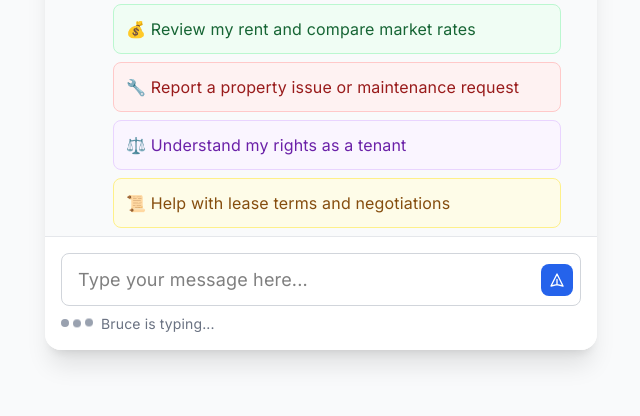
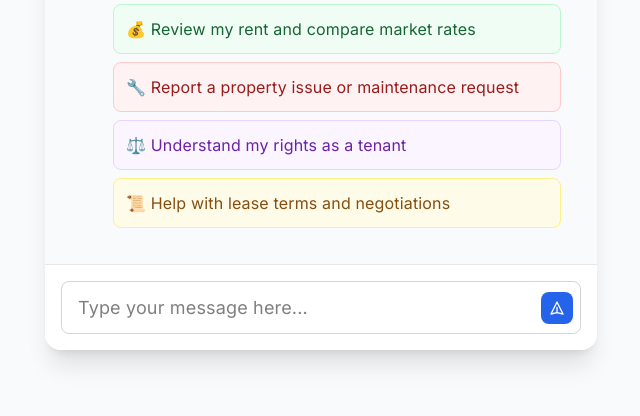
Before and after one commit to proptechpioneer/meetbruce, a Django app: template application/templates/dashboard/chat.html in a window 1280 px wide. Shown: the part 527-943 px from the top of the page, without its empty margins (319-959 px from the left). Run offline with Django 5.2, Linux system fonts and the light colour scheme; the template is opened without the code that fills it, so the values that code supplies are empty; style sheets or scripts are compiled from the project's sources; some web fonts are replaced.

Commit message:
Update chat template and finalize Railway deployment config

```diff
--- a/application/templates/dashboard/chat.html
+++ b/application/templates/dashboard/chat.html
@@ -117,7 +117,7 @@
                     </div>
 
                     <!-- Typing indicator -->
-                    <div id="typing-indicator" class="hidden mt-2 text-sm text-gray-500 flex items-center">
+                    <div id="typing-indicator" class="hidden mt-2 text-sm text-gray-500">
                         <div class="flex space-x-1 mr-2">
                             <div class="w-2 h-2 bg-gray-400 rounded-full animate-bounce" style="animation-delay: 0ms"></div>
                             <div class="w-2 h-2 bg-gray-400 rounded-full animate-bounce" style="animation-delay: 150ms"></div>
@@ -208,10 +208,12 @@
 
             function showTypingIndicator() {
                 typingIndicator.classList.remove('hidden');
+                typingIndicator.classList.add('flex', 'items-center');
             }
 
             function hideTypingIndicator() {
                 typingIndicator.classList.add('hidden');
+                typingIndicator.classList.remove('flex', 'items-center');
             }
         });
     </script>
```
